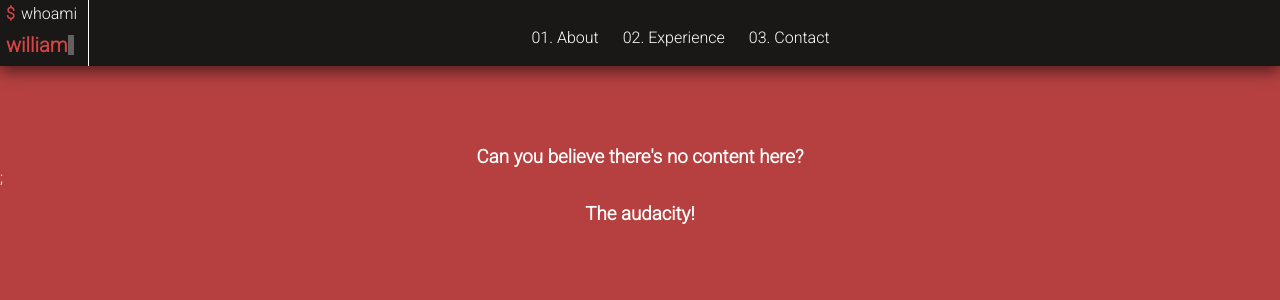
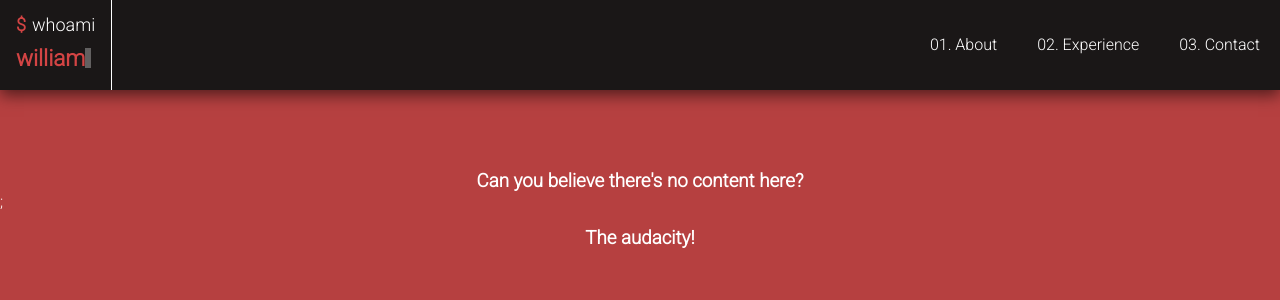
Before and after one commit to wi11ahern/who-am-i, a React (Vite) app: page / in a window 1280 px wide. Shown: the top 300 px of the page. Built offline with nearby package versions, Linux system fonts and the light colour scheme.

Commit message:
Fix header styling

```diff
--- a/src/App.tsx
+++ b/src/App.tsx
@@ -7,7 +7,10 @@ function App() {
       <h3 style={{ textAlign: "center", padding: "5rem 0 0 0" }}>
         Can you believe there's no content here?
       </h3>
-      ;<h3 style={{ textAlign: "center", padding: "1rem 0 0 0" }}>The audacity!</h3>
+      ;
+      <h3 style={{ textAlign: "center", padding: "1rem 0 0 0" }}>
+        The audacity!
+      </h3>
     </>
   );
 }
--- a/src/components/layout/header.module.css
+++ b/src/components/layout/header.module.css
@@ -1,14 +1,7 @@
 .header {
-  display: flex;
-  flex-direction: row;
   width: 100%;
-  height: 20%;
   box-shadow: 0 5px 15px rgba(0, 0, 0, 0.574);
   background-color: var(--black);
+  overflow: hidden;
+  display: flex;
 }
-
-.container {
-  margin-top: 1rem;
-  display: flex;
-  align-items: center;
-}
--- a/src/components/layout/main-nav.module.css
+++ b/src/components/layout/main-nav.module.css
@@ -1,20 +1,25 @@
 .main-nav {
-  align-items: right;
-  margin: auto;
+  width: 100%;
+}
+
+.main-nav ul {
+  height: 100%;
+  list-style: none;
+  display: flex;
+  float: right;
+  align-items: center;
+}
+
+.main-nav li {
+  line-height: 40px;
+  float: left;
+  margin: 0 1rem 0 1rem;
+  vertical-align: middle;
   text-align: center;
 }
 
-.main-nav ul {
-  list-style: none;
-  width: 100%;
-}
-
-.main-nav ul li {
-  margin: 1rem 1rem 0.5rem 0.5rem;
-  display: inline-block;
-}
-
 .main-nav a {
+  padding: 4px;
   text-decoration: none;
   color: inherit;
   transition: 0.3s ease-in-out;
--- a/src/components/layout/whoami-logo.module.css
+++ b/src/components/layout/whoami-logo.module.css
@@ -1,10 +1,17 @@
+.btn {
+  border: none;
+  cursor: pointer;
+}
+
 .terminal {
+  padding: 10px;
   background-color: rgb(26, 23, 23);
   border-right: solid 1px white;
   color: white;
   min-width: 5.5rem;
   height: 100%;
   text-align: left;
+  font-size: 18px;
 }
 
 .command {
--- a/src/components/layout/whoami-logo.tsx
+++ b/src/components/layout/whoami-logo.tsx
@@ -1,7 +1,12 @@
 import styles from "./whoami-logo.module.css";
 
 const WhoAmILogo = () => {
+  const reloadHandler = () => {
+    location.reload();
+  };
+
   return (
+    <button className={styles.btn} onClick={reloadHandler}>
       <div className={styles.terminal}>
         <p className={styles.command}>
           <span>$</span>whoami
@@ -10,6 +15,7 @@ const WhoAmILogo = () => {
           <span>william</span>
         </p>
       </div>
+    </button>
   );
 };
 
--- a/src/index.css
+++ b/src/index.css
@@ -1,6 +1,7 @@
 * {
   margin: 0;
   padding: 0;
+  box-sizing: border-box;
   font-family: "Roboto", sans-serif;
 }
 
```
Lines whose indentation alone changed are shown as unchanged.
